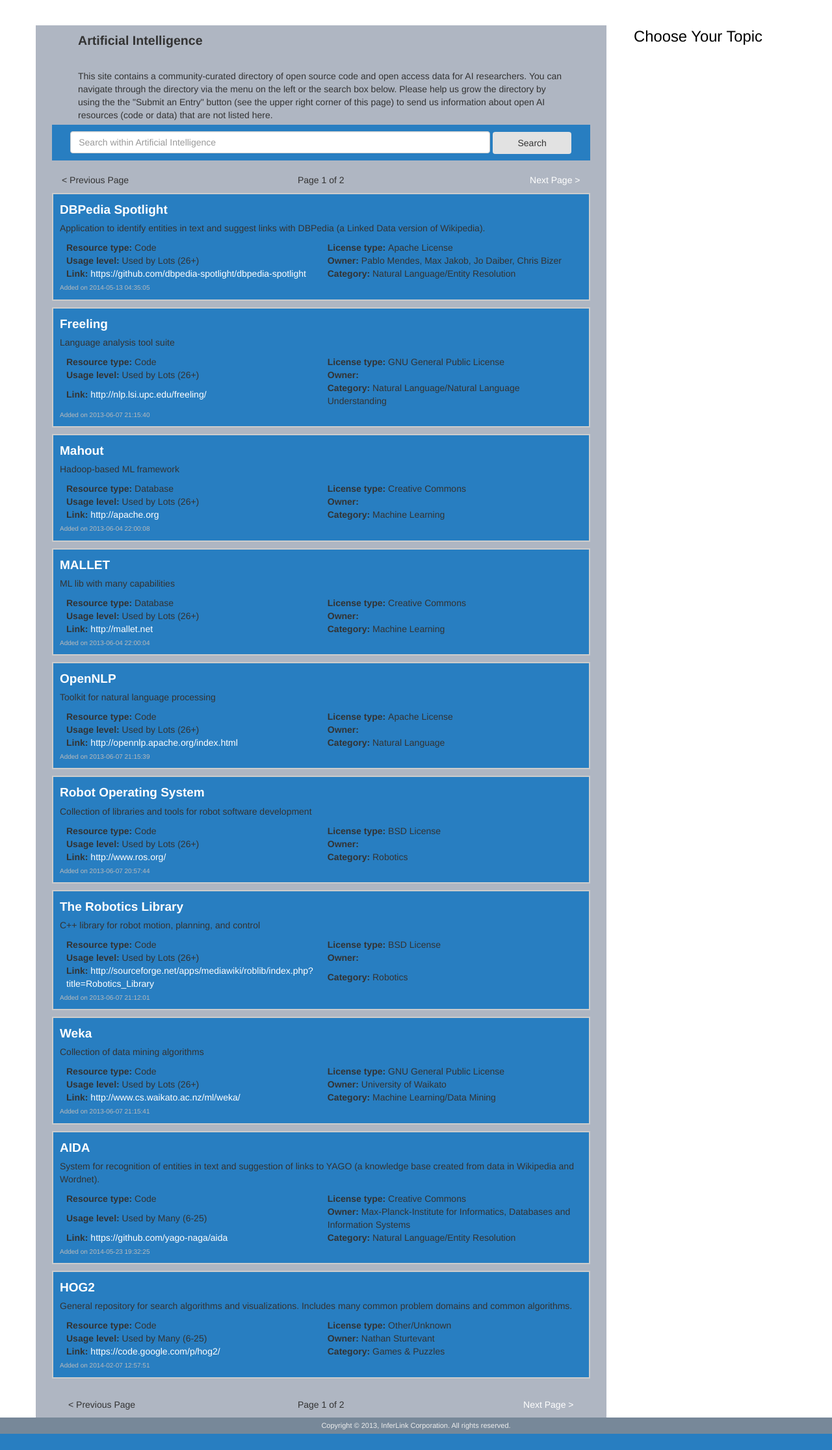
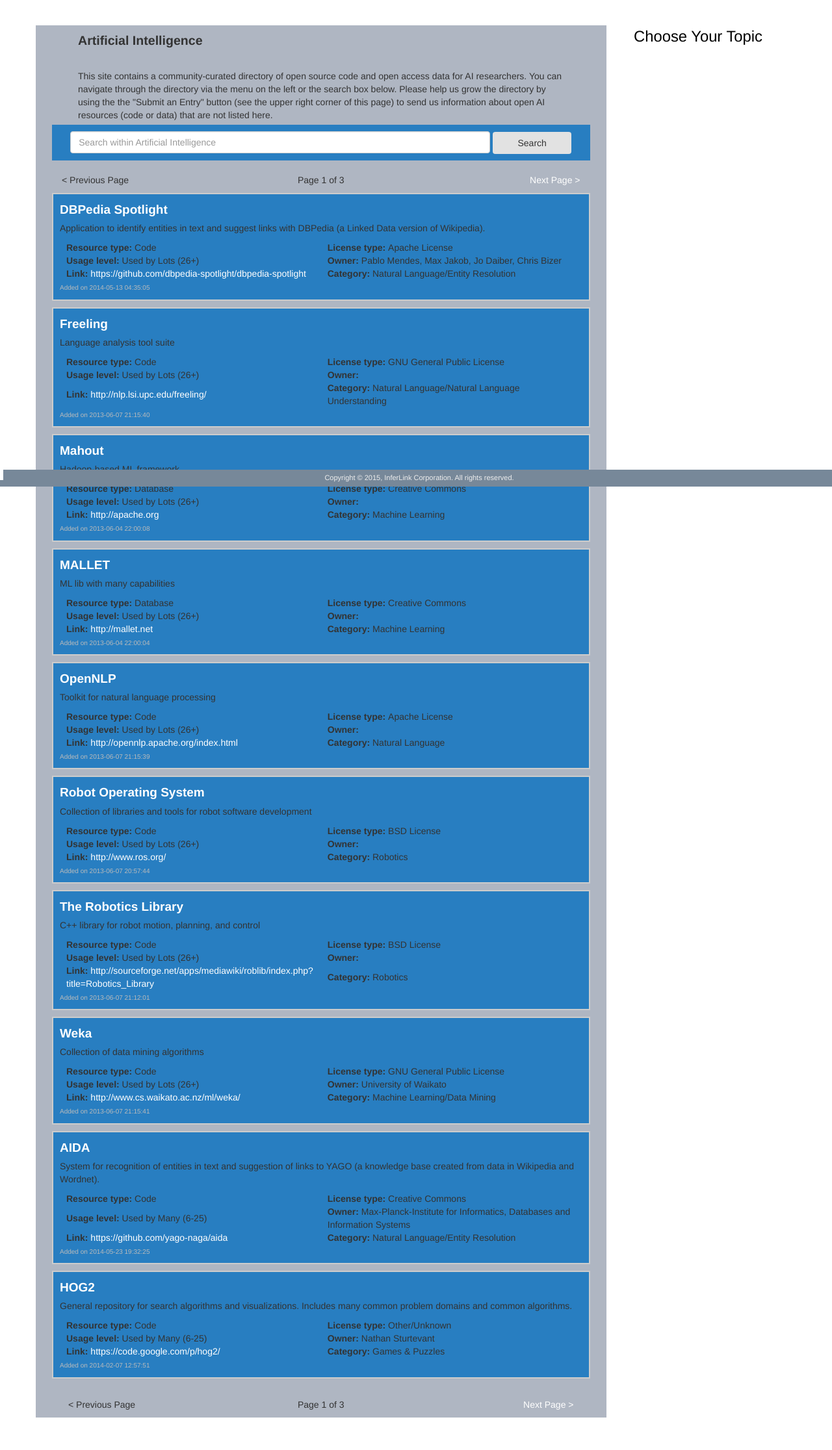
Before and after one commit to kanesee/openair, a PHP site: page /index.php in a window 1280 px wide. Shown: the part 51-2283 px from the top of the page at 65% size. Before the commit the page ends 2258 px from the top, so only its background shows below. Run offline with PHP 8.4, Linux system fonts and the light colour scheme; data comes from the database, SQL or seed files in the repository; some libraries are stand-ins or nearby versions.

Commit message:
fix paging bug

```diff
--- a/htdocs/assets/css/main.css
+++ b/htdocs/assets/css/main.css
@@ -28,6 +28,10 @@
 
 #nav .active > a {
   background-color: #2B2F76;
+}
+
+#nav .headerProfile {
+  padding: 0;
 }
 
 /*
@@ -341,22 +345,6 @@
   margin-bottom: 10px;
 }
 
-#footer {
-  /*  position:  absolute;
-      left:  0px;
-      bottom:  0px;     */
-  clear: both;
-  background-color: #789;
-  color: #eee;
-  padding: 5px;
-  text-align: center;
-  /*  width:  99.3%;    */
-  font-size: 11px;
-/*  min-width: 1125px;*/
-  width: 100%;
-  z-index: 2000;
-}
-
 .resource {
   border: 2px solid #ccc;
   padding: 10px;
@@ -401,9 +389,26 @@
   height: 400px;
 }
 
+/**************************
+ * Footer Nav
+ **************************/
 
 
+#footer-spacer {
+  height: 50px;
+}
 
-#nav .headerProfile {
-  padding: 0;
+#footer {
+  position:  fixed;
+  bottom:  0;
+  clear: both;
+  background-color: #789;
+  color: #eee;
+  padding: 5px;
+  text-align: center;
+  /*  width:  99.3%;    */
+  font-size: 11px;
+/*  min-width: 1125px;*/
+  width: 100%;
+  z-index: 2000;
 }
--- a/htdocs/footer.php
+++ b/htdocs/footer.php
@@ -1,5 +1,7 @@
-<div class='row-fluid'>
+<div id="footer-spacer"></div>
+
+<div id="footer" class='row-fluid'>
 	<div id='footer' class="span12">
-		Copyright &copy; 2013, InferLink Corporation.  All rights reserved.
+		Copyright &copy; 2015, InferLink Corporation.  All rights reserved.
 	</div>
 </div>
--- a/htdocs/index.php
+++ b/htdocs/index.php
@@ -7,26 +7,6 @@
 
 <?php
 
-function countResults($subcatString, $query) {
-	$sqlStatmement = "SELECT count(*)
-	  FROM resource r, resource_category rc,
-	       resource_type rt, license_type lt,
-	       significance_type st
-	 WHERE rc.category_id IN ".$subcatString."
-	   AND r.id=rc.resource_id
-	   AND r.approved_date is not null
-	   AND r.resource_type=rt.id
-	   AND r.license_type=lt.id
-	   AND r.significance_type=st.id
-	";
-	if(!empty($query)) {
-		$sqlStatmement.=" AND r.name like '%".$query."%'";
-	}
-
-	$r = mysql_query($sqlStatmement);
-	$row = mysql_fetch_row($r);
-	return $row[0];
-}
 
 $query = "";
 if(isset($_GET['q'])) { $query = $_GET['q']; }
@@ -60,7 +40,7 @@
 }
 $sqlStatmement.=" ORDER BY st.order, r.name LIMIT ".$startIdx.", ".$MAX_RESULTS;
 
-$totalPages = floor(countResults($subcatString, $query) / $MAX_RESULTS);
+$totalPages = ceil(countResults($subcatString, $query) / $MAX_RESULTS);
 ?>
 
 </head>
--- a/htdocs/utils.php
+++ b/htdocs/utils.php
@@ -58,4 +58,26 @@
 
   return $subcats;
 }
+
+function countResults($subcatString, $query) {
+	$sqlStatmement = "SELECT count(*)
+	  FROM resource r, resource_category rc,
+	       resource_type rt, license_type lt,
+	       significance_type st
+	 WHERE rc.category_id IN ".$subcatString."
+	   AND r.id=rc.resource_id
+	   AND r.approved_date is not null
+	   AND r.resource_type=rt.id
+	   AND r.license_type=lt.id
+	   AND r.significance_type=st.id
+	";
+	if(!empty($query)) {
+		$sqlStatmement.=" AND r.name like '%".$query."%'";
+	}
+
+	$r = mysql_query($sqlStatmement);
+	$row = mysql_fetch_row($r);
+	return $row[0];
+}
+
 ?>
```
